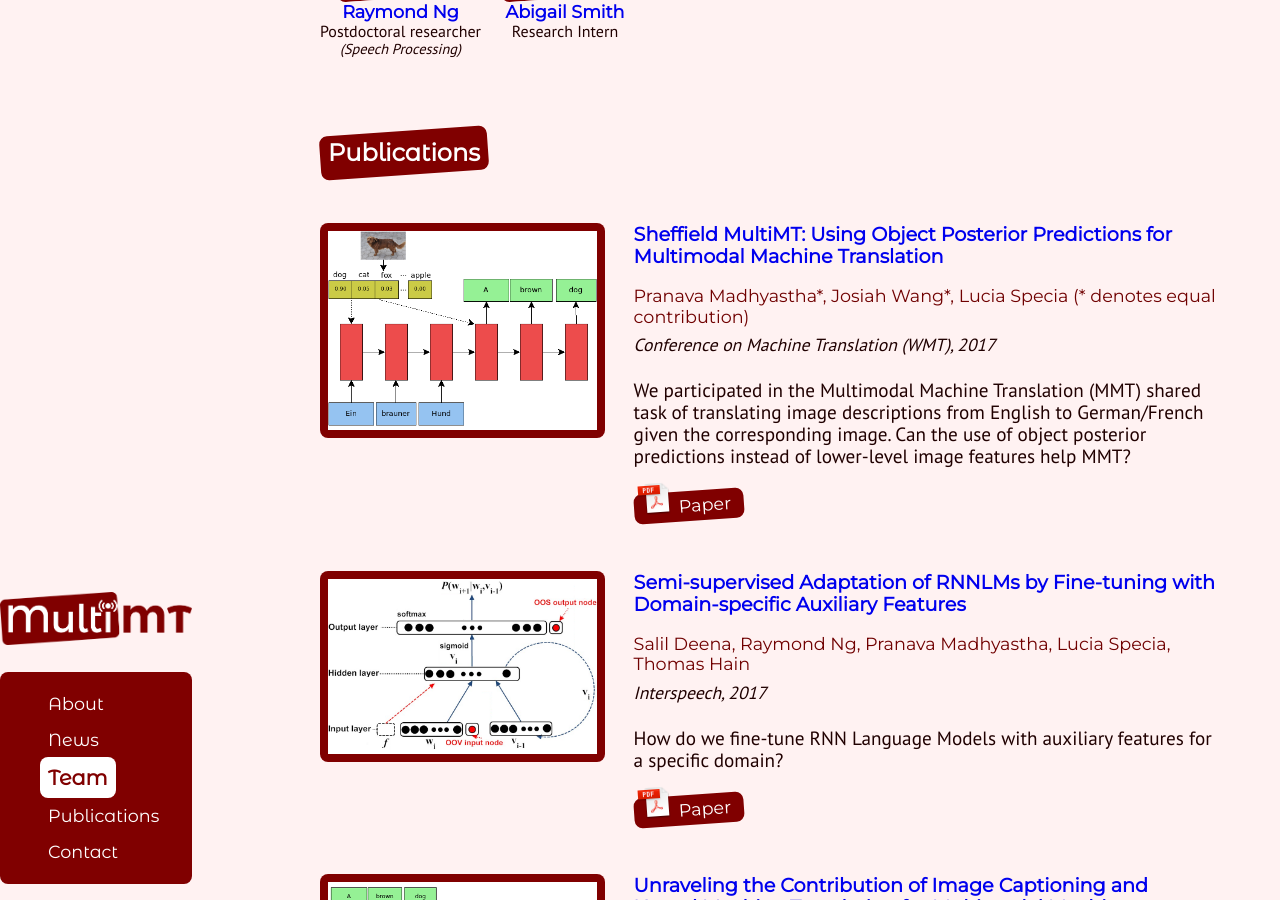
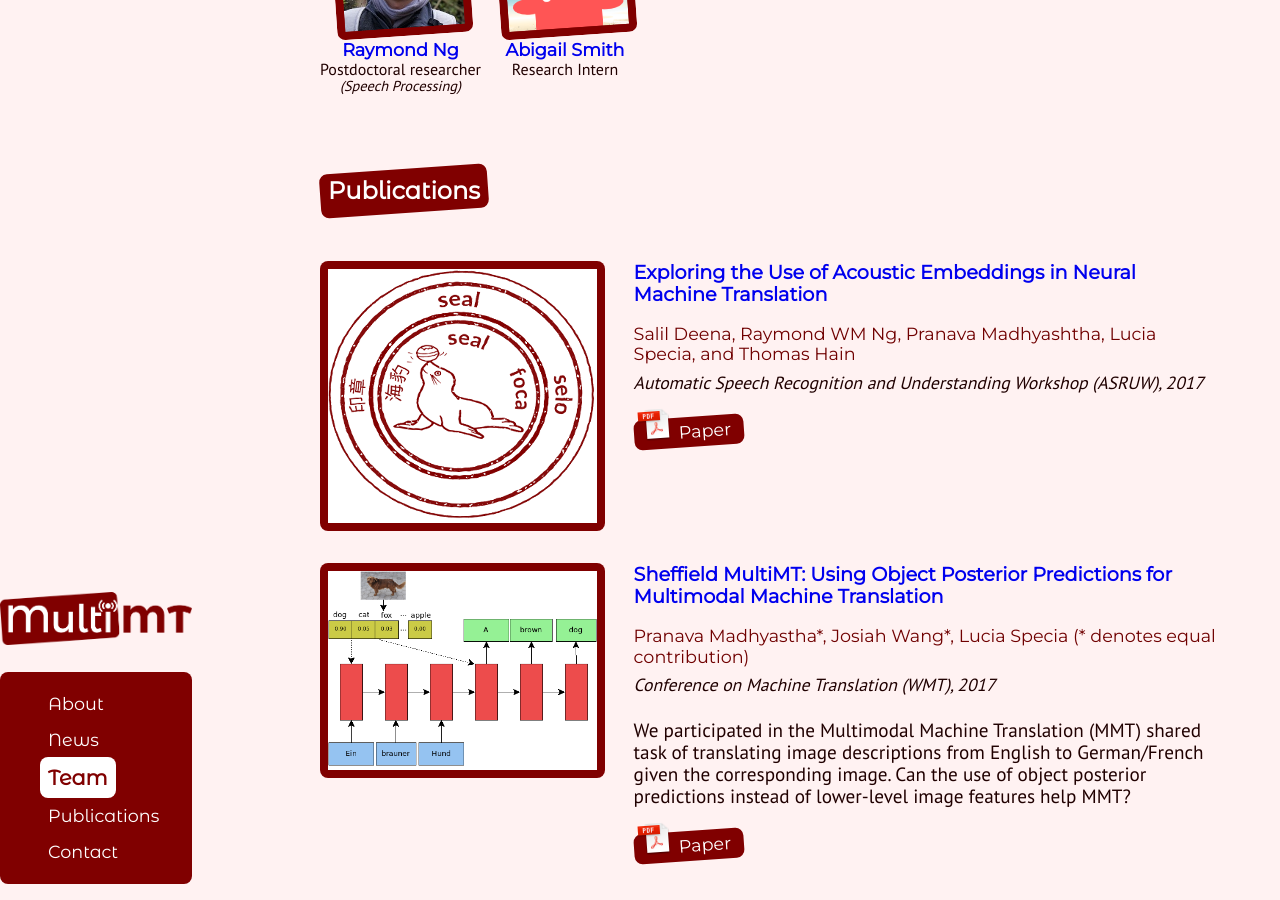
Before and after one commit to MultiMT/multimt.github.io, a Jekyll site: the page built from index.html, in a window 1280 px wide and 900 px high, scrolled down 1800 px. Built offline with Jekyll 4.4.1, drawn with Linux system fonts in a browser that asks for light colours; some of the changed text lies outside the part shown.

Commit message:
Added ASRU publication and news about it

```diff
--- a/_data/news.yml
+++ b/_data/news.yml
@@ -1,3 +1,6 @@
+- date: 07/09/2017
+  description: "A paper on using speech information for NMT accepted at [ASRU 2017](https://asru2017.org)!"
+
 - date: 05/09/2017
   description: "Lucia, Pranava and Chiraag will be at [WMT](http://www.statmt.org/wmt17/)/[EMNLP](http://emnlp2017.net/) 2017 in Copenhagen. Please visit our poster for the [WMT Multimodal MT shared task](http://www.statmt.org/wmt17/multimodal-task.html)!"
 
--- a/_data/publication.yml
+++ b/_data/publication.yml
@@ -1,3 +1,12 @@
+- title: "Exploring the Use of Acoustic Embeddings in Neural Machine Translation"
+  authors: "Salil Deena, Raymond WM Ng, Pranava Madhyashtha, Lucia Specia, and Thomas Hain"
+  abstract: ""
+  location: "Automatic Speech Recognition and Understanding Workshop (ASRUW), 2017"
+  assets:
+  - name: Paper
+    url: "http://staffwww.dcs.shef.ac.uk/people/P.Madhyastha/papers/asru17.pdf"
+    icon: "images/icon/pdf.png"
+
 - title: "Sheffield MultiMT: Using Object Posterior Predictions for Multimodal Machine Translation"
   authors: "Pranava Madhyastha*, Josiah Wang*, Lucia Specia (* denotes equal contribution)"
   abstract: "We participated in the Multimodal Machine Translation (MMT) shared task of translating image descriptions from English to German/French given the corresponding image. Can the use of object posterior predictions instead of lower-level image features help MMT?"
```
